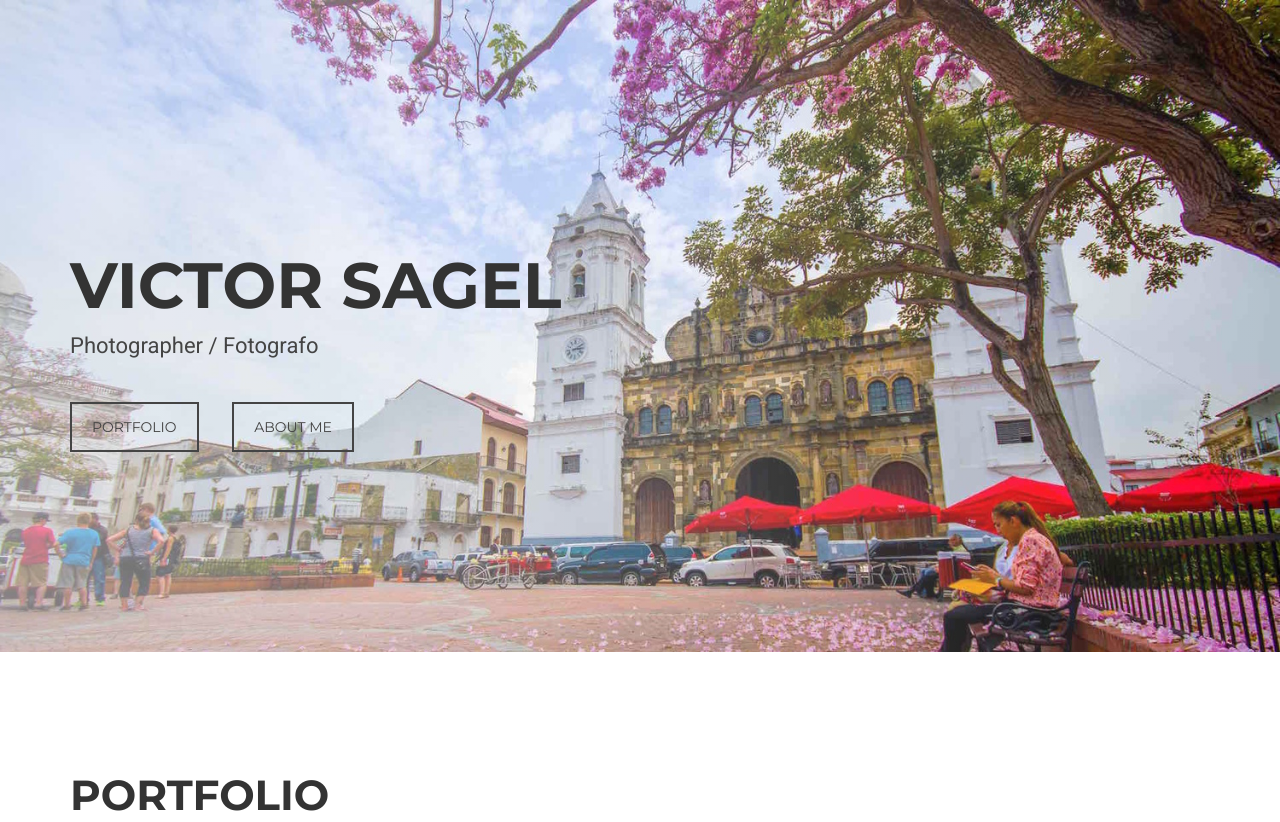
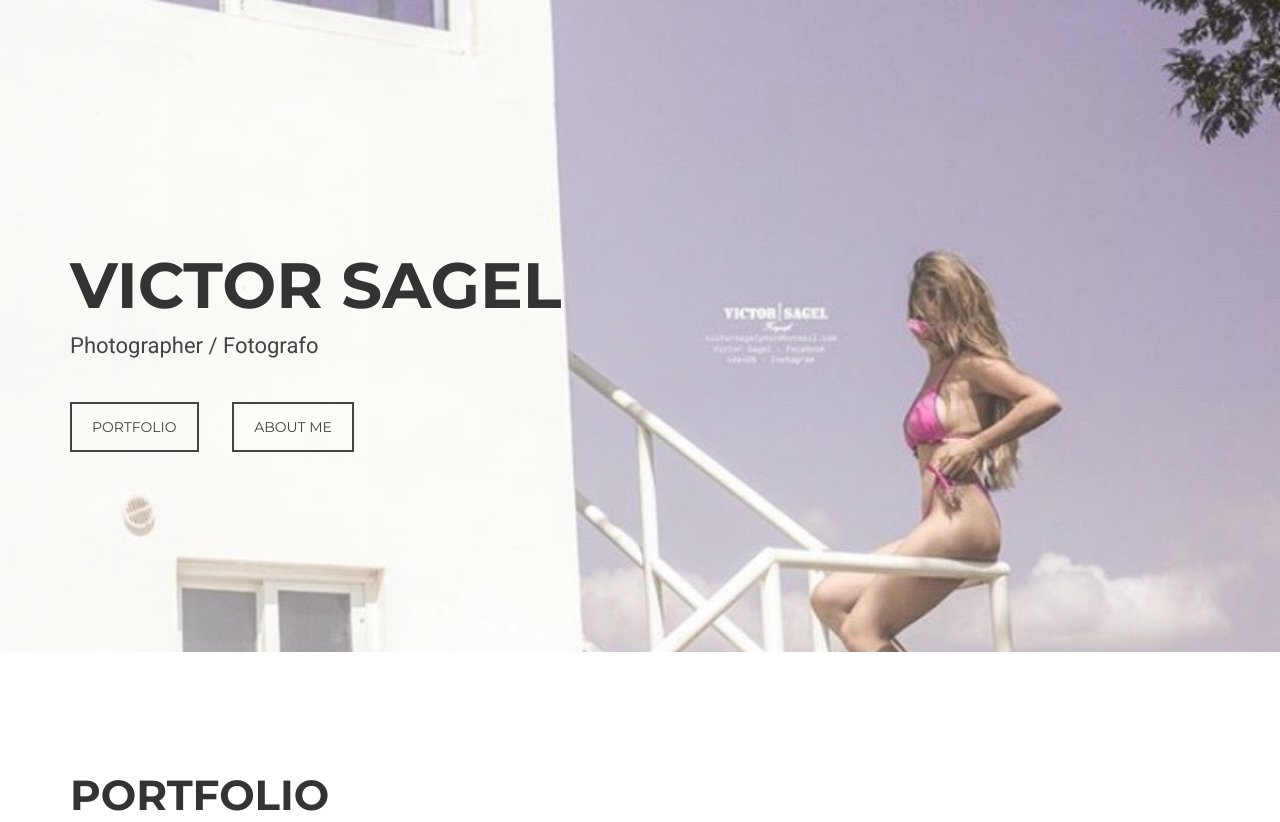
Before and after one commit to deedeemedina/victorsagelportfolio, a plain HTML site: page index.html in a window 1280 px wide. Shown: the top 822 px of the page. Drawn offline with Linux system fonts and the light colour scheme.

Commit message:
updated intro

```diff
--- a/css/style.css
+++ b/css/style.css
@@ -109,13 +109,14 @@ a:focus, .btn:focus, .btn:active:focus, .btn.active:focus, .btn.focus, .btn:acti
 	width: 100%;
 	padding: 0;
 	margin-bottom: 80px;
-	background: url(../img/image3.jpg) no-repeat right top;
+	background: url(../img/img4.jpg) no-repeat right top;
 	background-color: #e5e5e5;
 	-webkit-background-size: cover;
 	-moz-background-size: cover;
 	background-size: cover;
 	-o-background-size: cover;
 }
+
 .intro .overlay {
 	/* Permalink - use to edit and share this gradient: http://colorzilla.com/gradient-editor/#ffffff+0,d5dade+100&0.5+0,0+100 */
 	background: -moz-linear-gradient(left, rgba(255,255,255,0.5) 0%, rgba(213,218,222,0) 100%); /* FF3.6-15 */
--- a/index.html
+++ b/index.html
@@ -361,7 +361,7 @@
 </div>
 <div id="footer">
   <div class="container">
-    <p>&copy; 2016 Jonathan Doe. All rights reserved.</p>
+    <!--<p>&copy; 2016 Jonathan Doe. All rights reserved.</p>-->
   </div>
 </div>
 <script type="text/javascript" src="js/jquery.1.11.1.js"></script>
```
Also changed, not shown: img/img4.jpg (added).
